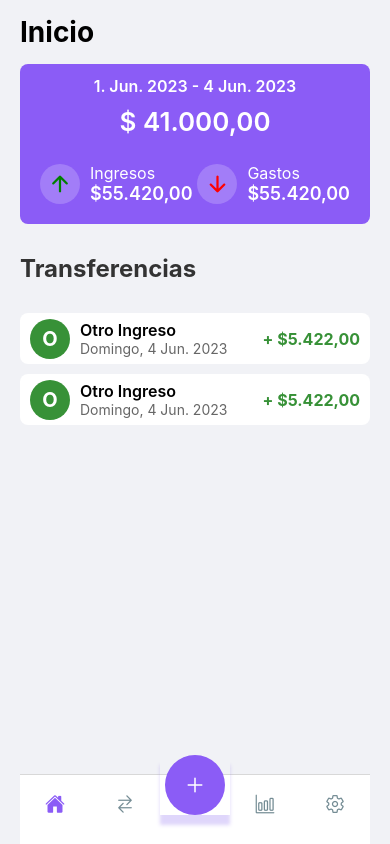
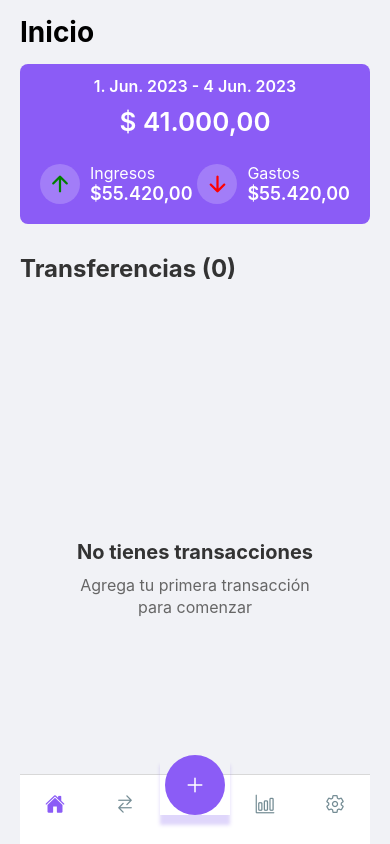
Before and after one commit to Nobelio1/control-gastos-app, a React Native app: screen /Home in a window 390 px wide. Built offline with nearby package versions, Linux system fonts and the light colour scheme.

Commit message:
[UPDATE] cambios a zustand para persitencia y actualizacion reactiva

```diff
--- a/package.json
+++ b/package.json
@@ -21,7 +21,8 @@
     "react-native": "0.79.4",
     "react-native-reanimated": "3.17.4",
     "react-native-safe-area-context": "^5.4.0",
-    "react-native-screens": "^4.11.1"
+    "react-native-screens": "^4.11.1",
+    "zustand": "^5.0.5"
   },
   "devDependencies": {
     "@babel/core": "^7.25.2",
--- a/src/components/add-transfer/AddForm.tsx
+++ b/src/components/add-transfer/AddForm.tsx
@@ -6,13 +6,13 @@ import {
   SafeAreaView,
   KeyboardAvoidingView,
   Platform,
-  TouchableWithoutFeedback, Keyboard,
+  TouchableWithoutFeedback, Keyboard, Alert,
 } from 'react-native';
 import {useForm, Controller} from 'react-hook-form';
 import {LinearGradient} from 'expo-linear-gradient';
 import {TransactionForm, TransactionType} from "../../types/form.types";
 import {addFormStyles} from './AddForm.styles';
-import {useNavigation} from "@react-navigation/native";
+import {useTransactionStore} from "../../storage/transactionStore";
 
 export function AddForm() {
   const {
@@ -29,7 +29,10 @@ export function AddForm() {
     },
     mode: 'onChange'
   });
-  const navigation = useNavigation();
+
+  const addTransaction = useTransactionStore((state) => state.addTransaction);
+  const isLoading = useTransactionStore((state) => state.isLoading);
+  const setLoading = useTransactionStore((state) => state.setLoading);
 
   const selectedType = watch('type');
 
@@ -44,12 +47,12 @@ export function AddForm() {
   };
 
   const onSubmit = (data: TransactionForm) => {
-    console.log(data);
+    setLoading(true);
+    addTransaction(data)
     reset()
-    //todo: Pensarlo mejor
-    // setTimeout(() => {
-    //   navigation.navigate('Home' as never);
-    // }, 1500);
+    Keyboard.dismiss();
+    Alert.alert('Exito', 'Transacción guardada correctamente')
+    setLoading(false);
   };
 
   return (
@@ -214,7 +217,9 @@ export function AddForm() {
                 end={{x: 1, y: 0}}
                 style={addFormStyles.saveButton}
               >
-                <Text style={addFormStyles.saveButtonText}>Guardar</Text>
+                <Text style={addFormStyles.saveButtonText}>
+                  {isLoading ? 'Guardando...' : 'Guardar'}
+                </Text>
               </LinearGradient>
             </TouchableOpacity>
           </View>
--- a/src/components/home/transfer-card/TransferCard.tsx
+++ b/src/components/home/transfer-card/TransferCard.tsx
@@ -1,20 +1,41 @@
 import {View, Text} from "react-native";
 import {transferCardStyles} from "./TransferCard.styles";
+import {Transaction, TransactionType} from "../../../types/form.types";
+import {formatTransactionDate} from "../../../utils/dateUtils";
 
-export function TransferCard() {
+export function TransferCard({transaction}: { transaction: Transaction }) {
+  const {description, date, amount, type} = transaction;
+
+  const isIncome = (type: TransactionType) => {
+    if (type === TransactionType.INCOME) {
+      return '+';
+    } else {
+      return '-';
+    }
+  };
+
   return (
     <View style={transferCardStyles.container}>
       <View style={transferCardStyles.cardInfo}>
-        <View style={transferCardStyles.iconCardIn}>
-          <Text style={{color: 'white', fontWeight: 'bold', fontSize: 20}}>O</Text>
+        <View style={
+          isIncome(type) !== '+'
+            ? transferCardStyles.iconCardOut
+            : transferCardStyles.iconCardIn
+        }>
+          <Text style={{color: 'white', fontWeight: 'bold', fontSize: 20}}>{description[0].toUpperCase()}</Text>
         </View>
         <View>
-          <Text style={transferCardStyles.titleCard}>Otro Ingreso</Text>
-          <Text style={transferCardStyles.dateCard}>Domingo, 4 Jun. 2023</Text>
+          <Text style={transferCardStyles.titleCard}>{description}</Text>
+          <Text style={transferCardStyles.dateCard}>{formatTransactionDate(date)}</Text>
         </View>
       </View>
       <View>
-        <Text style={transferCardStyles.amountIn}>+ $5.422,00</Text>
+        <Text style={
+          isIncome(type) === '+'
+            ? transferCardStyles.amountIn
+            : transferCardStyles.amountOut}
+        >
+          {isIncome(type) + 'S/.' + amount}</Text>
       </View>
     </View>
   )
--- a/src/components/home/transfer-history/TransferHistory.styles.ts
+++ b/src/components/home/transfer-history/TransferHistory.styles.ts
@@ -15,5 +15,37 @@ export const transferHistoryStyles = StyleSheet.create({
     fontWeight: 'bold',
     color: '#333',
     marginBottom: 30,
-  }
+  },
+  contentContainer: {
+    paddingBottom: 20,
+  },
+  emptyContentContainer: {
+    flexGrow: 1,
+    paddingHorizontal: 16,
+    justifyContent: 'center',
+    alignItems: 'center',
+  },
+  emptyContainer: {
+    flex: 1,
+    justifyContent: 'center',
+    alignItems: 'center',
+    paddingHorizontal: 40,
+  },
+  emptyText: {
+    fontSize: 60,
+    marginBottom: 20,
+  },
+  emptyTitle: {
+    fontSize: 20,
+    fontWeight: 'bold',
+    color: '#333',
+    marginBottom: 10,
+    textAlign: 'center',
+  },
+  emptySubtitle: {
+    fontSize: 16,
+    color: '#666',
+    textAlign: 'center',
+    lineHeight: 22,
+  },
 })
--- a/src/components/home/transfer-history/TransferHistory.tsx
+++ b/src/components/home/transfer-history/TransferHistory.tsx
@@ -1,15 +1,42 @@
-import {View, Text} from "react-native";
+import {View, Text, FlatList} from "react-native";
 import {transferHistoryStyles} from "./TransferHistory.styles";
 import {TransferCard} from "../transfer-card/TransferCard";
+import {selectTransactions, useTransactionStore} from "../../../storage/transactionStore";
 
 export function TransferHistory() {
+  const transactions = useTransactionStore(selectTransactions);
+
+  const EmptyComponent = () => (
+    <View style={transferHistoryStyles.emptyContainer}>
+      <Text style={transferHistoryStyles.emptyTitle}>No tienes transacciones</Text>
+      <Text style={transferHistoryStyles.emptySubtitle}>
+        Agrega tu primera transacción para comenzar
+      </Text>
+    </View>
+  );
+
+  const renderItem = ({item}: { item: any }) => (
+    <TransferCard transaction={item}/>
+  );
+
   return (
     <View style={transferHistoryStyles.container}>
-      <Text style={transferHistoryStyles.title}>Transferencias</Text>
-      <View style={transferHistoryStyles.content}>
-        <TransferCard/>
-        <TransferCard/>
-      </View>
+      <Text style={transferHistoryStyles.title}>
+        Transferencias ({transactions.length})
+      </Text>
+
+      <FlatList
+        data={transactions}
+        renderItem={renderItem}
+        keyExtractor={(item) => item.id}
+        contentContainerStyle={
+          transactions.length === 0
+            ? transferHistoryStyles.emptyContentContainer
+            : transferHistoryStyles.contentContainer
+        }
+        ListEmptyComponent={EmptyComponent}
+        showsVerticalScrollIndicator={false}
+      />
     </View>
   );
 }
--- a/src/screens/transfer-screen/TransferScreen.tsx
+++ b/src/screens/transfer-screen/TransferScreen.tsx
@@ -4,16 +4,20 @@ import {View} from "react-native";
 import Header from "../../components/shared/header-screen/Header";
 import {Tabs} from "../../components/transfer/tabs/Tabs";
 import {TransferCard} from "../../components/home/transfer-card/TransferCard";
+import {selectTransactions, useTransactionStore} from "../../storage/transactionStore";
 
 export default function TransferScreen() {
+  const transactions = useTransactionStore(selectTransactions);
+
   return (
     <SafeAreaView style={transferScreenStyles.container}>
       <Header title={'Transferencias'}/>
       <View style={transferScreenStyles.content}>
         <Tabs/>
         <View style={{flex: 1, paddingTop: 20, gap: 10}}>
-          <TransferCard/>
-          <TransferCard/>
+          {transactions.map((transaction) => (
+            <TransferCard key={transaction.id} transaction={transaction}/>
+          ))}
         </View>
       </View>
     </SafeAreaView>
--- /dev/null
+++ b/src/storage/transactionStore.ts
@@ -0,0 +1,97 @@
+import {create} from 'zustand';
+import {createJSONStorage, persist} from 'zustand/middleware';
+import AsyncStorage from '@react-native-async-storage/async-storage';
+import {Transaction, TransactionForm, TransactionsArray, TransactionType} from '../types/form.types';
+
+interface TransactionState {
+  transactions: TransactionsArray;
+  isLoading: boolean;
+  error: string | null;
+
+  addTransaction: (transaction: TransactionForm) => void;
+  deleteTransaction: (id: string) => void;
+  updateTransaction: (id: string, updates: TransactionForm) => void;
+  setTransactions: (transactions: Transaction[]) => void;
+  clearError: () => void;
+  setLoading: (loading: boolean) => void;
+
+  totalIncome: number;
+  totalExpense: number;
+  balance: number;
+}
+
+export const useTransactionStore = create<TransactionState>()(
+  persist(
+    (set, get) => ({
+      transactions: [],
+      isLoading: false,
+      error: null,
+
+      addTransaction: (transactionForm: TransactionForm) => {
+        const newTransaction: Transaction = {
+          ...transactionForm,
+          id: Math.random().toString(36).substring(2, 15),
+          date: new Date().toISOString(),
+        };
+
+        set((state) => ({
+          transactions: [newTransaction, ...state.transactions],
+          error: null,
+        }));
+      },
+
+      deleteTransaction: (id: string) => {
+        set((state) => ({
+          transactions: state.transactions.filter((transaction) => transaction.id !== id),
+          error: null,
+        }));
+      },
+
+      updateTransaction: (id: string, updates: TransactionForm) => {
+        set((state) => ({
+          transactions: state.transactions.map((transaction) =>
+            transaction.id === id ? {...transaction, ...updates} : transaction
+          ),
+          error: null,
+        }));
+      },
+
+      setTransactions: (transactions: Transaction[]) => {
+        set({transactions, error: null});
+      },
+
+      clearError: () => set({error: null}),
+
+      setLoading: (loading: boolean) => set({isLoading: loading}),
+
+      get totalIncome() {
+        return get().transactions
+          .filter(t => t.type === TransactionType.INCOME)
+          .reduce((sum, t) => sum + t.amount, 0);
+      },
+
+      get totalExpense() {
+        return get().transactions
+          .filter(t => t.type === TransactionType.EXPENSE)
+          .reduce((sum, t) => sum + t.amount, 0);
+      },
+
+      get balance() {
+        return get().totalIncome - get().totalExpense;
+      },
+    }),
+    {
+      name: 'transaction-storage',
+      storage: createJSONStorage(() => AsyncStorage),
+    }
+  )
+);
+
+export const selectTransactions = (state: TransactionState) => state.transactions;
+export const selectIsLoading = (state: TransactionState) => state.isLoading;
+export const selectError = (state: TransactionState) => state.error;
+export const selectTotals = (state: TransactionState) => ({
+  income: state.totalIncome,
+  expense: state.totalExpense,
+  balance: state.balance,
+});
--- /dev/null
+++ b/src/utils/dateUtils.ts
@@ -0,0 +1,20 @@
+export const formatTransactionDate = (isoDate: string): string => {
+  const date = new Date(isoDate);
+
+  const days = [
+    'Domingo', 'Lunes', 'Martes', 'Miércoles',
+    'Jueves', 'Viernes', 'Sábado'
+  ];
+
+  const months = [
+    'Ene', 'Feb', 'Mar', 'Abr', 'May', 'Jun',
+    'Jul', 'Ago', 'Sep', 'Oct', 'Nov', 'Dic'
+  ];
+
+  const dayName = days[date.getDay()];
+  const day = date.getDate();
+  const month = months[date.getMonth()];
+  const year = date.getFullYear();
+
+  return `${dayName}, ${day} ${month}. ${year}`;
+};
```
Also changed, not shown: src/hooks/useTransactions.ts (deleted, +0 -80 lines), 1 other file (tests, documents, lock files or other folders).
